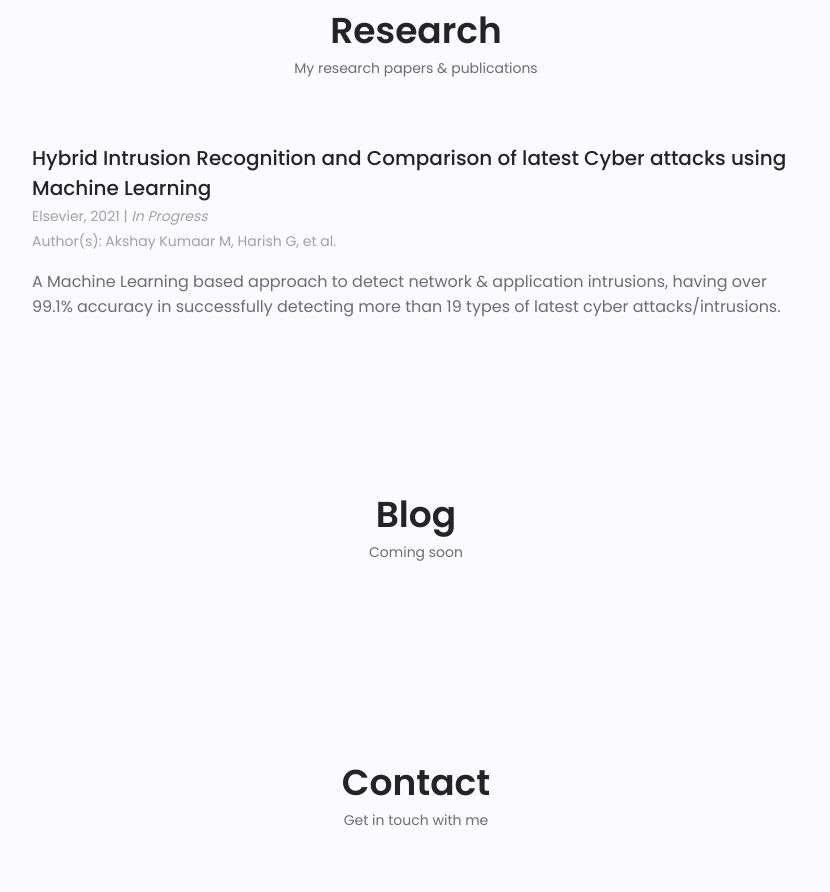
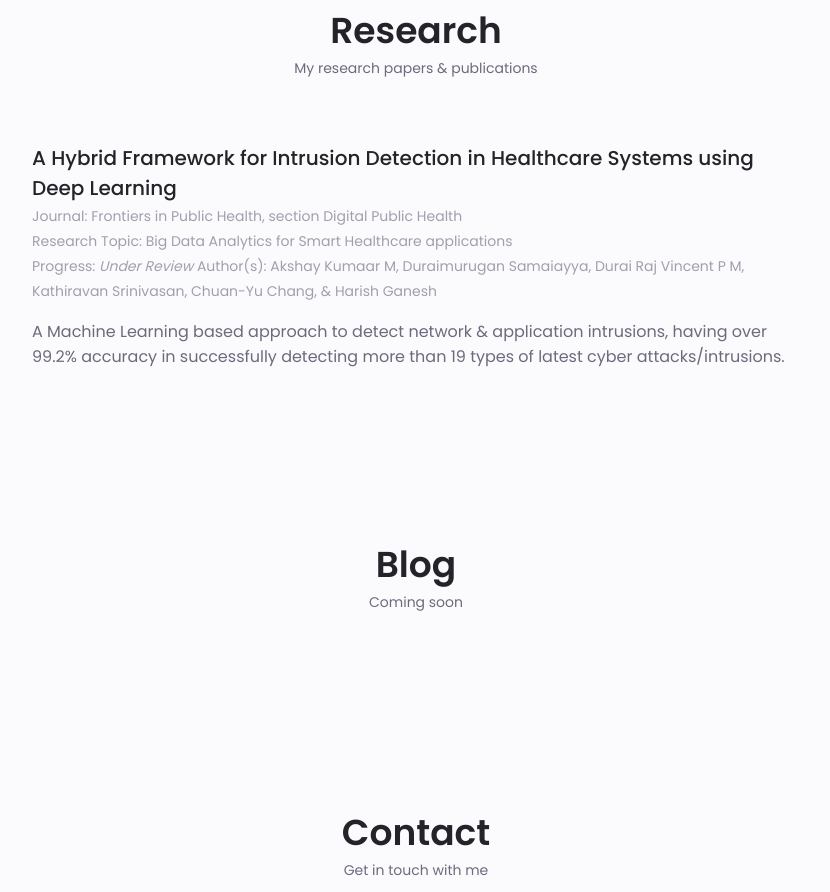
Before and after one commit to geekylax/portfolio-website, a plain HTML site: page index.html in a window 1280 px wide. Shown: the part 5006-5898 px from the top of the page, without its empty margins (224-1054 px from the left). Drawn offline with nearby package versions, Linux system fonts and the light colour scheme.

Commit message:
Updated portfolio

```diff
--- a/index.html
+++ b/index.html
@@ -1074,9 +1074,11 @@
                                 <div class="testimonial__header">
 
                                     <div>
-                                        <h3 class="testimonial__name">Hybrid Intrusion Recognition and Comparison of latest Cyber attacks using Machine Learning</h3>
-                                        <span class="testimonial__client">Elsevier, 2021 | <i>In Progress</i><br>
-                                            Author(s): Akshay Kumaar M, Harish G, et al.
+                                        <h3 class="testimonial__name">A Hybrid Framework for Intrusion Detection in Healthcare Systems using Deep Learning</h3>
+                                        <span class="testimonial__client">Journal: Frontiers in Public Health, section Digital Public Health<br>
+                                            Research Topic: Big Data Analytics for Smart Healthcare applications<br>
+                                            Progress: <i>Under Review</i>
+                                            Author(s): Akshay Kumaar M, Duraimurugan Samaiayya, Durai Raj Vincent P M, Kathiravan Srinivasan, Chuan-Yu Chang, & Harish Ganesh
                                         </span>
                                     </div>
                                 </div>
@@ -1084,7 +1086,7 @@
                             </div>
 
                             <p class="testimonial__description">
-                                A Machine Learning based approach to detect network & application intrusions, having over 99.1% accuracy in successfully
+                                A Machine Learning based approach to detect network & application intrusions, having over 99.2% accuracy in successfully
                                 detecting more than 19 types of latest cyber attacks/intrusions.
                             </p>
                         </div>
```
